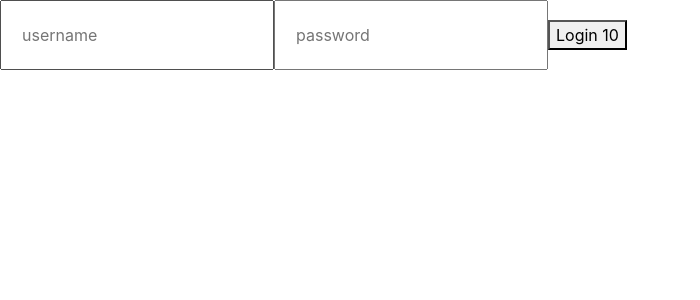
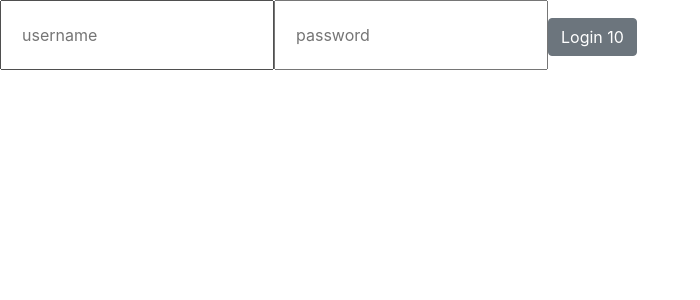
Before and after one commit to PaulApivat/instagram, a React (Create React App) app: page / in a window 1280 px wide. Shown: the top 300 px of the page, without its empty margins (0-700 px from the left). Built offline with nearby package versions, Linux system fonts and the light colour scheme.

Commit message:
add logout button

```diff
--- a/src/components/Login/Login.js
+++ b/src/components/Login/Login.js
@@ -1,4 +1,5 @@
 import React from 'react'
+import { Button } from 'reactstrap';
 
 // I want users to login first, so no need to receive props from another component, initially.
 class Login extends React.Component {
@@ -19,11 +20,6 @@ class Login extends React.Component {
         this.setState({ [event.target.name]: event.target.value });
     };
 
-    // handleChange2 = event => {
-    //     // this.setState({ [event.target.name]: event.target.value });
-    //     this.setState({ [event.target.name]: event.target.value });
-    // };
-
     // 6.) when click 'login' button, set 'username' input to localStorage 'user'
     handleSubmit = event => {
         const user = this.state.username;
@@ -40,7 +36,7 @@ class Login extends React.Component {
             <form onSubmit={this.handleSubmit}>
                 <input type="text" value={this.state.username} name='username' onChange={this.handleChange} placeholder="username" />
                 <input type="text" value={this.state.password} name='password' onChange={this.handleChange} placeholder="password" />
-                <button onClick={this.handleSubmit}>Login {this.state.count} </button>
+                <Button onClick={this.handleSubmit}>Login {this.state.count} </Button>
             </form>
             /* <form onSubmit={this.handleSubmit}>
                 <input type="text" value={this.state.target} onChange={this.handleChange} placeholder="username" />
--- a/src/components/SearchBar/SearchBar.js
+++ b/src/components/SearchBar/SearchBar.js
@@ -6,6 +6,7 @@ import './like.png';
 import './compass.png';
 import './person.png';
 import styled from 'styled-components';
+import { Button } from 'reactstrap';
 
 
 
@@ -38,7 +39,7 @@ const LogoImage = styled.img`
 `;
 
 const IconCluster = styled.div`
-    width: 15%;
+    width: 25%;
     height: 40px;
     display: flex;
     flex-direction: row;
@@ -57,12 +58,18 @@ const InputStyle = styled.input`
 `
 
 
+
 class SearchBar extends React.Component {
     constructor(){
         super();
         this.state = {
             searchterm: '',
         }
+    }
+
+    handleLogOut = (event) => {
+        localStorage.setItem('user', '');
+        window.location.reload();
     }
 
 
@@ -86,6 +93,7 @@ class SearchBar extends React.Component {
                     <LogoImage className="compass" src={compass} alt="compass"/>
                     <LogoImage src={likeImg} alt="heart"/>
                     <LogoImage className="person" src={person} alt="person"/>
+                    <Button onClick={this.handleLogOut}>Logout</Button>
                 </IconCluster>
             </HeaderWrapper>
         )
```
